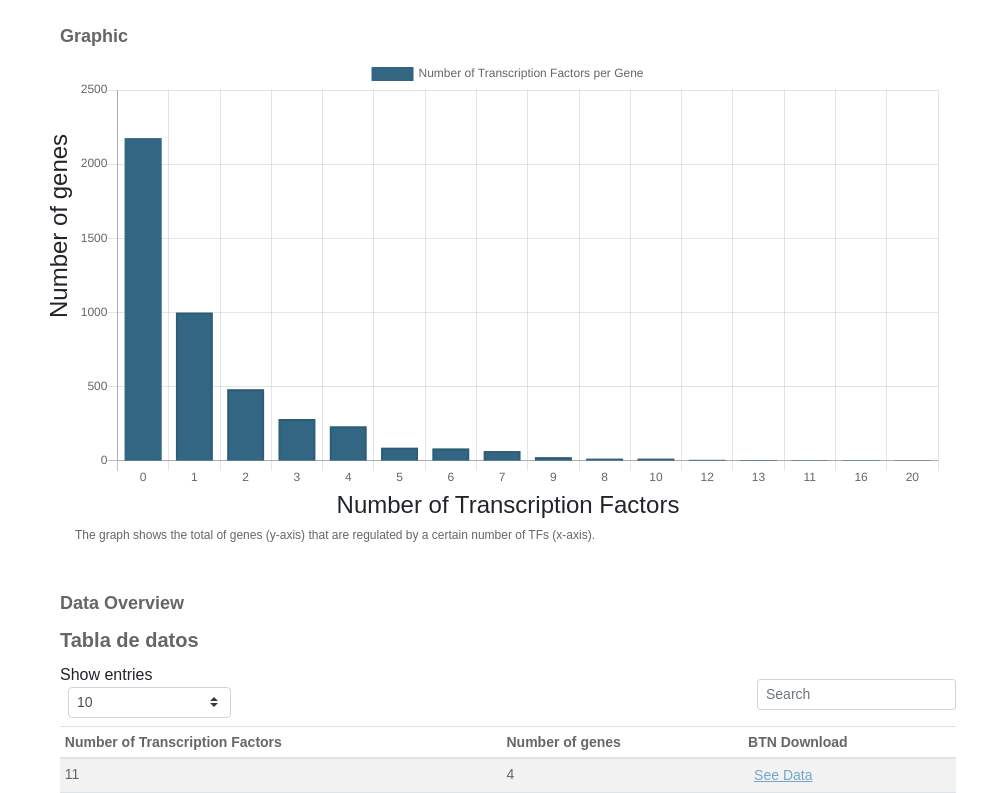
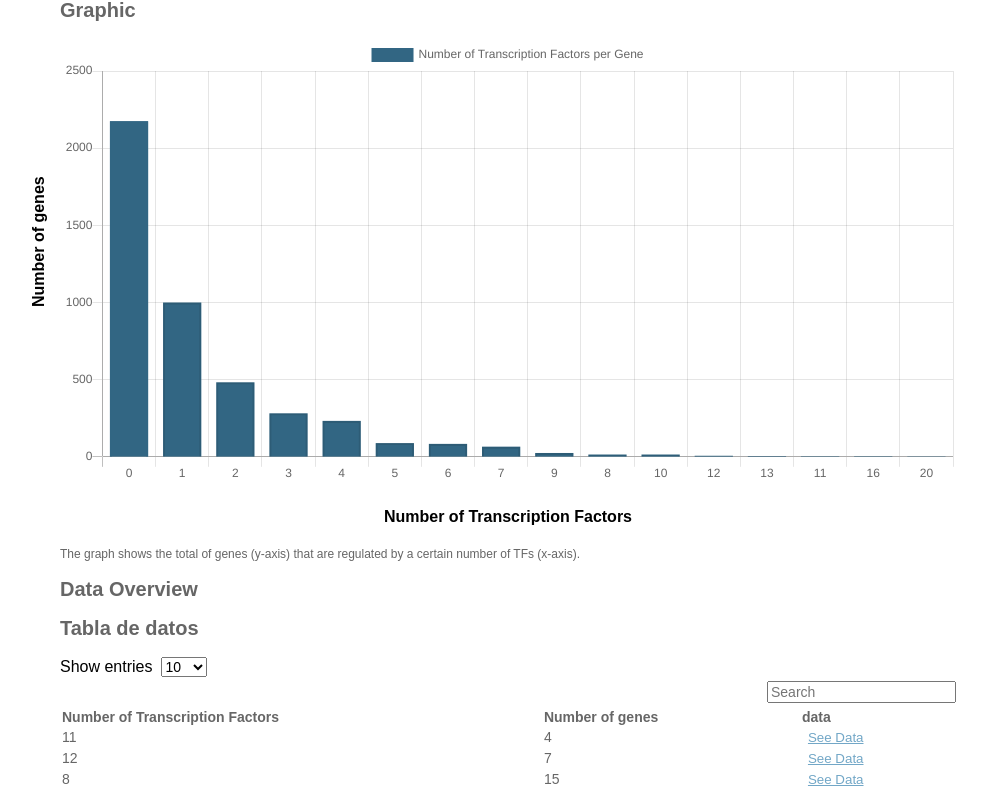
Before and after one commit to galarcon-ccg/regulondb-overviewstools-test, a React (Create React App) app: page /overviews/RDBECOLIOV00001 in a window 1280 px wide. Shown: the part 313-1106 px from the top of the page, without its empty margins (68-1055 px from the left). Built offline with nearby package versions, Linux system fonts and the light colour scheme.

Commit message:
update to intelligent tables

```diff
--- a/src/App.js
+++ b/src/App.js
@@ -58,7 +58,6 @@ N/A
 */
 import React from "react";
 import { Switch, Route } from "react-router-dom";
-
 import Overviews from "./overviews";
 import "./styles/regulonDB_global.css";
 
--- a/src/components/overview_graphic.jsx
+++ b/src/components/overview_graphic.jsx
@@ -4,13 +4,9 @@ import React from "react";
 //import { useQuery } from "react-apollo";
 import { Bar } from "react-chartjs-2";
 import { MDBContainer } from "mdbreact";
-
 import { Cover } from "./ui-components/ui_components";
-import "@fortawesome/fontawesome-free/css/all.min.css";
-import "bootstrap-css-only/css/bootstrap.min.css";
-//import "mdbreact/dist/css/mdb.css";
-
 import Datatable from "./overview_table";
+import Style from "./overviews.module.css";
 
 import data from "./graph1.json";
 
@@ -115,29 +111,30 @@ function Grafica() {
         <Cover>
           <h1>Overviews Graphic {getOverview.graph.title}</h1>
         </Cover>
-
         <article>
-          <p className="description">{description}</p>
-          <h3 className="mt-5">Graphic</h3>
-
-          <div className="container-graphic">
+          <p
+            className={Style.description}
+            dangerouslySetInnerHTML={{ __html: description }}
+          />
+          <h2>Graphic</h2>
+          <div className={Style.container_graphic}>
             <MDBContainer>
-              <div className="float">
-                <h4 className="label-y">{labelY}</h4>
+              <div className={Style.float}>
+                <h4 className={Style.label_y}>{labelY}</h4>
                 <Bar
-                  className="barGraphic"
+                  className={Style.barGraphic}
                   data={chartData.dataBar}
                   options={chartData.barChartOptions}
                 />
               </div>
-              <h4 className="label-x">{labelX}</h4>
-              <p>{footGraph}</p>
+              <h4 className={Style.label_x}>{labelX}</h4>
+              <p dangerouslySetInnerHTML={{ __html: footGraph }} />
             </MDBContainer>
           </div>
 
-          <h3 className="mt-5">Data Overview</h3>
-          <div className="container-table">
-            <Datatable />
+          <h2>Data Overview</h2>
+          <div className={Style.container_table}>
+            <Datatable data={data} />
           </div>
         </article>
       </>
--- a/src/components/overview_modal_table.jsx
+++ b/src/components/overview_modal_table.jsx
@@ -1,41 +1,35 @@
 import React from "react";
-import { MDBDataTable } from "mdbreact";
+import { IntelligentTable } from "./ui-components/ui_components";
 
 const ModalTable = ({ datos }) => {
   const { objectsRelated } = datos;
 
-  let dataModal = [];
-  let numColum = [];
+  let row = [];
 
-  if (objectsRelated.leng < 50) {
-    numColum[0].push({
-      label: "Name",
-      field: "name",
-      sort: "asc",
-      width: 270
+  objectsRelated.map((obj) => {
+    row.push({
+      data: obj?.name,
+      more: <a href="#top">more info ...</a>
     });
-    numColum[1].push({ label: "Name", field: "name", sort: "asc", width: 270 });
-  }
-  for (let i = 0; i < objectsRelated.length; i++) {
-    dataModal.push({
-      name: <a href="#top">{objectsRelated[i].name}</a>
-    });
-  }
+    return null;
+  });
 
   const dataTable = {
     columns: [
       {
-        label: "Name",
-        field: "name",
-        sort: "asc",
-        width: 270
+        label: "data",
+        field: "data"
+      },
+      {
+        label: "more info",
+        field: "more"
       }
     ],
-    rows: dataModal
+    rows: row
   };
 
   return (
-    <MDBDataTable
+    <IntelligentTable
       scrollY
       striped
       sortable
--- a/src/components/overview_table.jsx
+++ b/src/components/overview_table.jsx
@@ -1,21 +1,8 @@
 import React from "react";
-//import { useParams } from "react-router-dom";
-//import { getOverview } from "../graphql/QueryOverview";
-import { MDBDataTable } from "mdbreact";
-//import { useQuery } from "react-apollo";
-import { Modal } from "./ui-components/ui_components";
+import { Modal, IntelligentTable } from "./ui-components/ui_components";
 import ModalTable from "./overview_modal_table";
 
-import data from "./graph1.json";
-
-const Datatable = () => {
-  //const id = useParams().id;
-  //const { data, loading, error } = useQuery(getOverview(id));
-
-  /*if (loading) return <h2>Loading...</h2>;
-  if (error) {
-    console.log("Ah ocurrido un error " + error);
-  }*/
+const Datatable = ({ data }) => {
   if (data) {
     const { getOverview } = data;
     const { graph } = getOverview;
@@ -52,18 +39,15 @@ const Datatable = () => {
       columns: [
         {
           label: labelX,
-          field: "labelX",
-          width: 270
+          field: "labelX"
         },
         {
           label: labelY,
-          field: "labelY",
-          width: 150
+          field: "labelY"
         },
         {
-          label: "BTN Download",
-          field: "download",
-          width: 200
+          label: "data",
+          field: "download"
         }
       ],
       rows: jsonData
@@ -72,10 +56,11 @@ const Datatable = () => {
     return (
       <>
         <h2>Tabla de datos</h2>
-        <MDBDataTable striped sortable small sorting="true" data={dataTable} />
+        <IntelligentTable data={dataTable} />
       </>
     );
   }
+  return <>Data Error</>;
 };
 
 export default Datatable;
--- a/src/styles/overviewsStyles.css
+++ b/src/components/overviews.module.css
@@ -1,5 +1,5 @@
-.container-graphic,
-.container-table {
+.container_graphic,
+.container_table {
   max-width: 1000px;
   margin: 0 auto;
 }
@@ -10,7 +10,7 @@
   display: block;
   position: relative;
 }
-.label-y {
+.label_y {
   position: absolute;
   top: 0;
   left: 0;
@@ -23,7 +23,7 @@
   margin-left: 400px;
 }
 
-.label-x {
+.label_x {
   justify-content: center;
   text-align: center;
 }
--- a/src/components/overviews_acordion.jsx
+++ b/src/components/overviews_acordion.jsx
@@ -13,14 +13,15 @@ export default function Acordion({ id, nameGroup = "", graphics = [] }) {
       >
         {graphics.map((graphic) => {
           return (
+            <div key={graphic.id} style={{ paddingLeft: "2%" }}>
               <a
                 href={`/overviews/${graphic.id}`}
-              key={graphic.id}
                 id={graphic.id}
                 style={{ width: "100%" }}
               >
                 {graphic.title}
               </a>
+            </div>
           );
         })}
       </DropDown>
--- a/src/overviews.jsx
+++ b/src/overviews.jsx
@@ -2,7 +2,6 @@ import React from "react";
 import Main from "./components/overview_main";
 import Graphic from "./components/overview_graphic";
 import { useParams } from "react-router-dom";
-import "./styles/overviewsStyles.css";
 
 const Overviews = () => {
   const id = useParams().id;
```
Also changed, not shown: src/components/overviews_acordionA.jsx (deleted, +0 -48 lines). Lines whose indentation alone changed are shown as unchanged.
